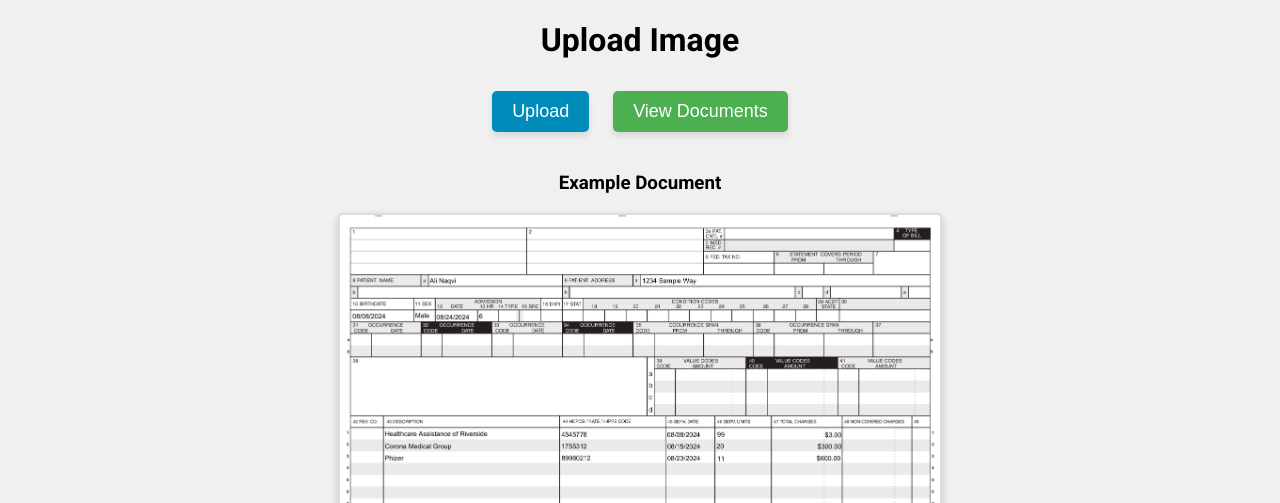
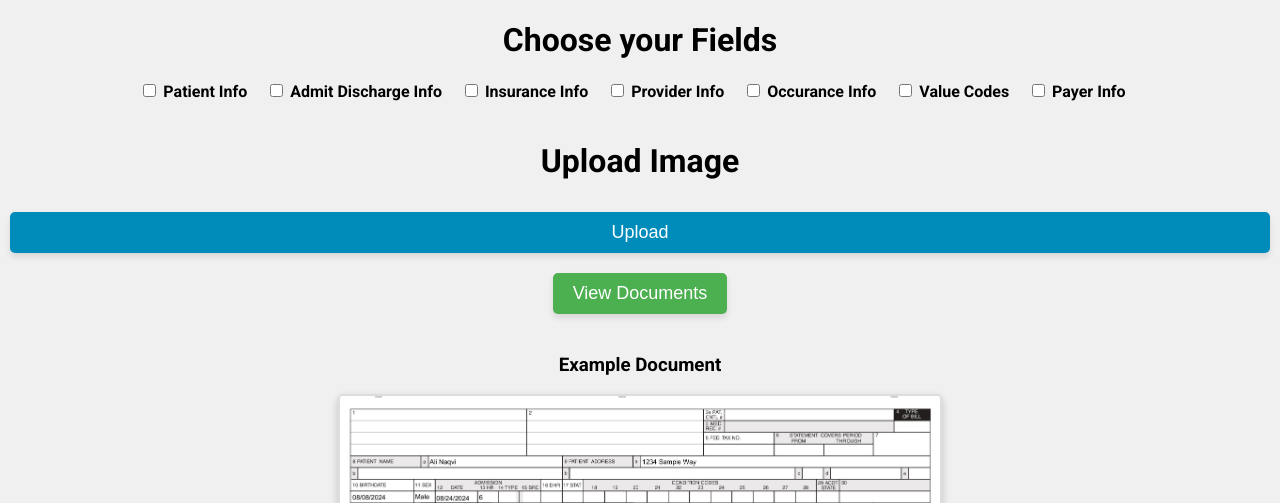
Before and after one commit to CS-179K/Meta-Scan, a Flask app: page / in a window 1280 px wide. Shown: the part 126-629 px from the top of the page. Run offline with Flask 3, Linux system fonts and the light colour scheme.

Commit message:
added user data manipulation fields

```diff
--- a/WindowsStuff/app.py
+++ b/WindowsStuff/app.py
@@ -29,7 +29,7 @@
 def index():
     return render_template('upload.html')
 
-@app.route('/upload', methods=['POST'])
+@app.route('/upload', methods=['GET','POST'])
 def upload_file():
     if 'file' not in request.files:
         return 'No file part', 400
@@ -42,14 +42,20 @@
         file_path = os.path.join(app.config['UPLOAD_FOLDER'], file.filename)
         file.save(file_path)
 
+        selected_fields = request.form.getlist('checkbox')
 
-        new_data = process_image(file_path)
+        patient = 1 if 'patient' in selected_fields else 0
+        admit_discharge = 1 if 'admit_discharge' in selected_fields else 0
+        insurance = 1 if 'insurance' in selected_fields else 0
+        provider = 1 if 'provider' in selected_fields else 0
+        occurance = 1 if 'occurance' in selected_fields else 0
+        value = 1 if 'value' in selected_fields else 0
+        payer = 1 if 'payer' in selected_fields else 0
+
+        new_data = process_image(file_path, patient, admit_discharge, insurance, provider, occurance, value, payer)
 
         existing_data = load_data()
-
-
         existing_data.append(new_data)
-
 
         save_data(existing_data)
 
@@ -64,7 +70,7 @@
 def allowed_file(filename):
     return '.' in filename and filename.rsplit('.', 1)[1].lower() in {'jpg', 'jpeg', 'png'}
 
-def process_image(image_path):
+def process_image(image_path, patient, admit_discharge, insurance, provider, occurance, value, payer):
     image = Image.open(image_path)
     width = 2550
     height = 3300
@@ -198,73 +204,87 @@
     Width += Width2
     Height += Height2
 
-    patient_info = 1
-    admit_discharge_info = 1
-    insurance_info = 1
-    provider = 1
-    occurance_info = 1
-    value_codes = 1
     # categorize the sections so the user can choose what they want to get in the csv
     draw = ImageDraw.Draw(image)
     final_text = ''
     for val in range(len(labels)):
         #draw.rectangle([xVals[val], yVals[val], Width[val], Height[val]], outline="red", width=2)
         #patient info
-        if patient_info == 1:
-            if labels[val] == 'Patient control num' or labels[val] == 'patient name' or labels[val] == 'birthdate' or labels[val] == 'sex' or labels[val] == 'patient status':
-                draw.rectangle([xVals[val], yVals[val], Width[val], Height[val]], outline="red", width=2)
-                roi = image.crop((xVals[val], yVals[val], Width[val], Height[val]))
-                extracted_text = pytesseract.image_to_string(roi).strip()
-                final_text = final_text + ', ' + extracted_text
-                json_data[labels[val]] = extracted_text
-
-        #admission and discharge info
-        if admit_discharge_info == 1:
-            if labels[val] == 'admission date' or labels[val] == 'admission type' or labels[val] == 'admission hour' or labels[val] == 'discharge hour' or labels[val] == 'admission src':
-                draw.rectangle([xVals[val], yVals[val], Width[val], Height[val]], outline="red", width=2)
-                roi = image.crop((xVals[val], yVals[val], Width[val], Height[val]))
-                extracted_text = pytesseract.image_to_string(roi).strip()
-                final_text = final_text + ', ' + extracted_text
-                json_data[labels[val]] = extracted_text
-
-        #insurance and financial info
-        if insurance_info == 1:
-            if labels[val] == 'bill-type' or labels[val] == 'Medical Recipient num' or labels[val] == 'fed tax num' or labels[val] == 'stat' or labels[val] == 'cc' or labels[val] == 'ACDT':
-                draw.rectangle([xVals[val], yVals[val], Width[val], Height[val]], outline="red", width=2)
-                roi = image.crop((xVals[val], yVals[val], Width[val], Height[val]))
-                extracted_text = pytesseract.image_to_string(roi).strip()
-                final_text = final_text + ', ' + extracted_text
-                json_data[labels[val]] = extracted_text
-
-        #provider info
-        if provider == 1:
-            if labels[val] == 'statement to' or labels[val] == 'address a' or labels[val] == 'address b' or labels[val] == 'address c' or labels[val] == 'address d' or labels[val] == 'address e' or labels[val] == 'statement from':
-                draw.rectangle([xVals[val], yVals[val], Width[val], Height[val]], outline="red", width=2)
-                roi = image.crop((xVals[val], yVals[val], Width[val], Height[val]))
-                extracted_text = pytesseract.image_to_string(roi).strip()
-                final_text = final_text + ', ' + extracted_text
-                json_data[labels[val]] = extracted_text
-        #occurance info
-        if occurance_info == 1:
-            if labels[val] == 'occurence code 1' or labels[val] == 'occurence date 1' or labels[val] == 'occurence code 2' or labels[val] ==  'occurence date 2' or labels[val] == 'occurence code 3' or labels[val] ==  'occurence date 3'  or labels[val] == 'occurence code 4' or labels[val] ==  'occurence date 4' or labels[val] == 'span 1 code' or labels[val] == 'span 1 from' or labels[val] == 'span 1 through' or labels[val] == 'span 2 code' or labels[val] == 'span 2 from' or labels[val] == 'span 2 through':
-                draw.rectangle([xVals[val], yVals[val], Width[val], Height[val]], outline="red", width=2)
-                roi = image.crop((xVals[val], yVals[val], Width[val], Height[val]))
-                extracted_text = pytesseract.image_to_string(roi).strip()
-                final_text = final_text + ', ' + extracted_text
-                json_data[labels[val]] = extracted_text
-        if value_codes == 1:
-            if 'value code' in labels[val] or 'value amount' in labels[val]:
-                draw.rectangle([xVals[val], yVals[val], Width[val], Height[val]], outline="red", width=2)
-                roi = image.crop((xVals[val], yVals[val], Width[val], Height[val]))
-                extracted_text = pytesseract.image_to_string(roi).strip()
-                final_text = final_text + ', ' + extracted_text
-                json_data[labels[val]] = extracted_text
-        if val > 50:
+        if patient == 1 and (labels[val] == 'Patient control num' or labels[val] == 'patient name' or labels[val] == 'birthdate' or labels[val] == 'sex' or labels[val] == 'patient status'):
             draw.rectangle([xVals[val], yVals[val], Width[val], Height[val]], outline="red", width=2)
             roi = image.crop((xVals[val], yVals[val], Width[val], Height[val]))
             extracted_text = pytesseract.image_to_string(roi).strip()
             final_text = final_text + ', ' + extracted_text
             json_data[labels[val]] = extracted_text
+        elif patient == 0 and (labels[val] == 'Patient control num' or labels[val] == 'patient name' or labels[val] == 'birthdate' or labels[val] == 'sex' or labels[val] == 'patient status'):
+            final_text = final_text + ', '
+            json_data[labels[val]] = ''
+
+        #admission and discharge info
+        if admit_discharge == 1 and ('admission' in labels[val] or labels[val] == 'discharge hour'):
+            draw.rectangle([xVals[val], yVals[val], Width[val], Height[val]], outline="red", width=2)
+            roi = image.crop((xVals[val], yVals[val], Width[val], Height[val]))
+            extracted_text = pytesseract.image_to_string(roi).strip()
+            final_text = final_text + ', ' + extracted_text
+            json_data[labels[val]] = extracted_text
+        elif admit_discharge == 0 and ('admission' in labels[val] or labels[val] == 'discharge hour'):
+            final_text = final_text + ', '
+            json_data[labels[val]] = ''
+
+        #insurance and financial info
+        if insurance == 1 and (labels[val] == 'bill-type' or labels[val] == 'Medical Recipient num' or labels[val] == 'fed tax num' or labels[val] == 'cc' or labels[val] == 'ACDT' or 'insured' in labels[val] or 'employer' in labels[val] or 'treatment auth' in labels[val] or 'p. rel' in labels[val] or 'group name' in labels[val] or 'doc control' in labels[val] or 'npi' in labels[val]):
+            draw.rectangle([xVals[val], yVals[val], Width[val], Height[val]], outline="red", width=2)
+            roi = image.crop((xVals[val], yVals[val], Width[val], Height[val]))
+            extracted_text = pytesseract.image_to_string(roi).strip()
+            final_text = final_text + ', ' + extracted_text
+            json_data[labels[val]] = extracted_text
+        elif insurance == 0 and (labels[val] == 'bill-type' or labels[val] == 'Medical Recipient num' or labels[val] == 'fed tax num' or labels[val] == 'cc' or labels[val] == 'ACDT' or 'insured' in labels[val] or 'employer' in labels[val] or 'treatment auth' in labels[val] or 'p. rel' in labels[val] or 'group name' in labels[val] or 'doc control' in labels[val] or 'npi' in labels[val]):
+            final_text = final_text + ', '
+            json_data[labels[val]] = ''
+
+        #provider info
+        if provider == 1 and (labels[val] == 'statement to' or 'address' in labels[val] or labels[val] == 'statement from'):
+            draw.rectangle([xVals[val], yVals[val], Width[val], Height[val]], outline="red", width=2)
+            roi = image.crop((xVals[val], yVals[val], Width[val], Height[val]))
+            extracted_text = pytesseract.image_to_string(roi).strip()
+            final_text = final_text + ', ' + extracted_text
+            json_data[labels[val]] = extracted_text
+        elif provider == 0 and (labels[val] == 'statement to' or 'address' in labels[val] or labels[val] == 'statement from'):
+            final_text = final_text + ', '
+            json_data[labels[val]] = ''
+
+        #occurance info
+        if occurance == 1 and ('occurance' in labels[val] or 'occurance' in labels[val] or 'span' in labels[val]):
+            draw.rectangle([xVals[val], yVals[val], Width[val], Height[val]], outline="red", width=2)
+            roi = image.crop((xVals[val], yVals[val], Width[val], Height[val]))
+            extracted_text = pytesseract.image_to_string(roi).strip()
+            final_text = final_text + ', ' + extracted_text
+            json_data[labels[val]] = extracted_text
+        elif occurance == 0 and ('occurance' in labels[val] or 'occurance' in labels[val] or 'span' in labels[val]):
+            final_text = final_text + ', '
+            json_data[labels[val]] = ''
+
+        #value codes
+        if value == 1 and ('value code' in labels[val] or 'value amount' in labels[val]):
+            draw.rectangle([xVals[val], yVals[val], Width[val], Height[val]], outline="red", width=2)
+            roi = image.crop((xVals[val], yVals[val], Width[val], Height[val]))
+            extracted_text = pytesseract.image_to_string(roi).strip()
+            final_text = final_text + ', ' + extracted_text
+            json_data[labels[val]] = extracted_text
+        elif value == 0 and ('value code' in labels[val] or 'value amount' in labels[val]):
+            final_text = final_text + ', '
+            json_data[labels[val]] = ''
+
+        #payer info
+        if payer == 1 and ('payer' in labels[val] or 'pay' in labels[val] or 'Rel Info' in labels[val] or 'health plan' in labels[val] or 'asg ben' in labels[val] or 'amount due' in labels[val]):
+            draw.rectangle([xVals[val], yVals[val], Width[val], Height[val]], outline="red", width=2)
+            roi = image.crop((xVals[val], yVals[val], Width[val], Height[val]))
+            extracted_text = pytesseract.image_to_string(roi).strip()
+            final_text = final_text + ', ' + extracted_text
+            json_data[labels[val]] = extracted_text
+        elif payer == 0 and ('payer' in labels[val] or 'pay' in labels[val] or 'Rel Info' in labels[val] or 'health plan' in labels[val] or 'asg ben' in labels[val] or 'amount due' in labels[val]):
+            final_text = final_text + ', '
+            json_data[labels[val]] = ''
     return json_data
 
 @app.route('/feedback')
--- a/WindowsStuff/static/script.js
+++ b/WindowsStuff/static/script.js
@@ -1,3 +1,4 @@
+
 document.getElementById('uploadButton').addEventListener('click', function() {
     document.getElementById('fileInput').click();
 });
@@ -6,6 +7,11 @@
     if (this.files && this.files.length > 0) {
         var formData = new FormData();
         formData.append('file', this.files[0]);
+
+        var checkboxes = document.querySelectorAll('input[name="checkbox"]:checked');
+        checkboxes.forEach(function(checkbox) {
+            formData.append('checkbox', checkbox.value);
+        });
 
         $.ajax({
             url: '/upload',
--- a/WindowsStuff/static/styles.css
+++ b/WindowsStuff/static/styles.css
@@ -138,3 +138,11 @@
     border: 1px solid #ddd;
     font-size: 16px;
 }
+
+.checkbox-container {
+    margin-bottom: 20px;
+}
+
+.checkbox-container label {
+    margin-right: 15px;
+}
--- a/WindowsStuff/templates/upload.html
+++ b/WindowsStuff/templates/upload.html
@@ -6,6 +6,7 @@
     <title>Meta-Scan</title>
     <link href="https://fonts.googleapis.com/css2?family=Roboto:wght@400;700&display=swap" rel="stylesheet">
     <link rel="stylesheet" href="{{ url_for('static', filename='styles.css') }}">
+    <script src="{{ url_for('static', filename='script.js') }}"></script>
 </head>
 <body>
     <div class="header">
@@ -18,12 +19,24 @@
     </div>
 
     <div class="container">
-        <!-- Upload Image Section -->
-        <h1>Upload Image</h1>
-        <!-- Removed form element to allow AJAX handling -->
-        <button id="uploadButton" data-tooltip="Upload a document">Upload</button>
-        <input type="file" id="fileInput" name="file" accept="image/*" style="display: none;" required>
-
+        <!-- Choose the Fields -->
+        <h1> Choose your Fields </h1>
+        <form id="uploadForm" action="/upload" method="POST" enctype="multipart/form-data">
+            <div class="checkbox-container">
+                <label><input type="checkbox" name="checkbox" value="patient"> Patient Info</label>
+                <label><input type="checkbox" name="checkbox" value="admit_discharge"> Admit Discharge Info</label>
+                <label><input type="checkbox" name="checkbox" value="insurance"> Insurance Info</label>
+                <label><input type="checkbox" name="checkbox" value="provider"> Provider Info</label>
+                <label><input type="checkbox" name="checkbox" value="occurance"> Occurance Info</label>
+                <label><input type="checkbox" name="checkbox" value="value"> Value Codes</label>
+                <label><input type="checkbox" name="checkbox" value="payer"> Payer Info</label>
+            </div>
+            <!-- Upload Image Section -->
+            <h1>Upload Image</h1>
+            <!-- Removed form element to allow AJAX handling -->
+            <button id="uploadButton" data-tooltip="Upload a document">Upload</button>
+            <input type="file" id="fileInput" name="file" accept="image/*" style="display: none;" required>
+        </form>
         <!-- View Documents button -->
         <button id="viewDocuments" data-tooltip="View documents">View Documents</button>
     </div>
```
